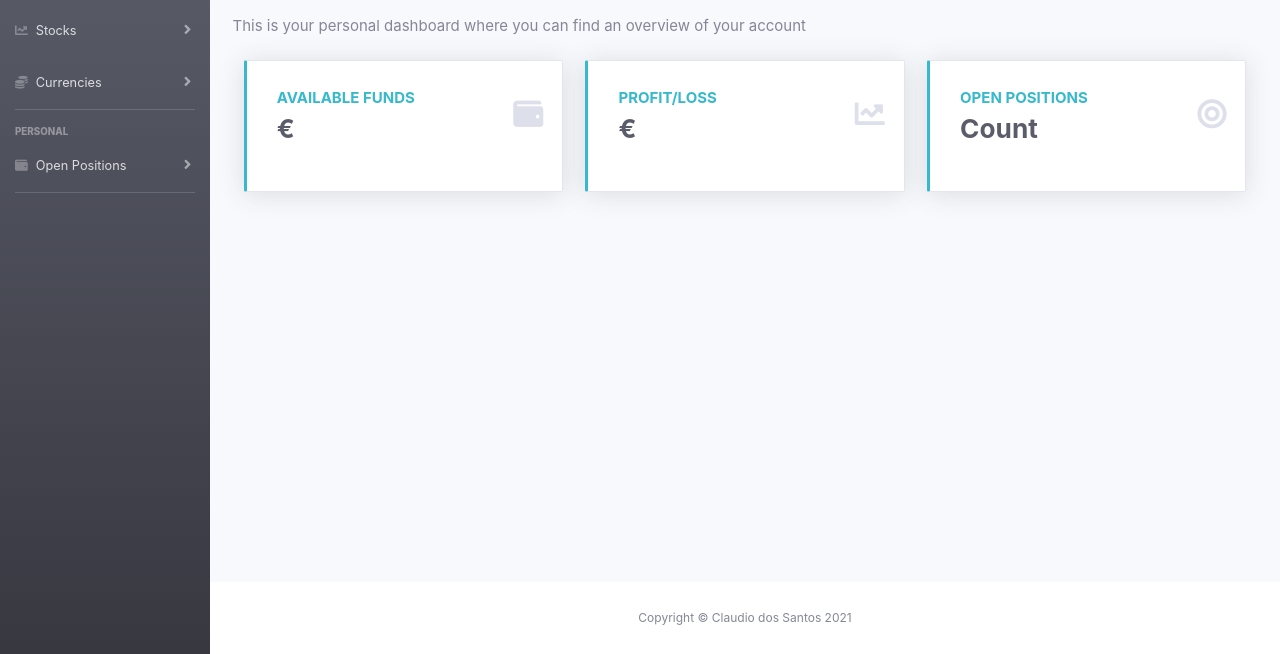
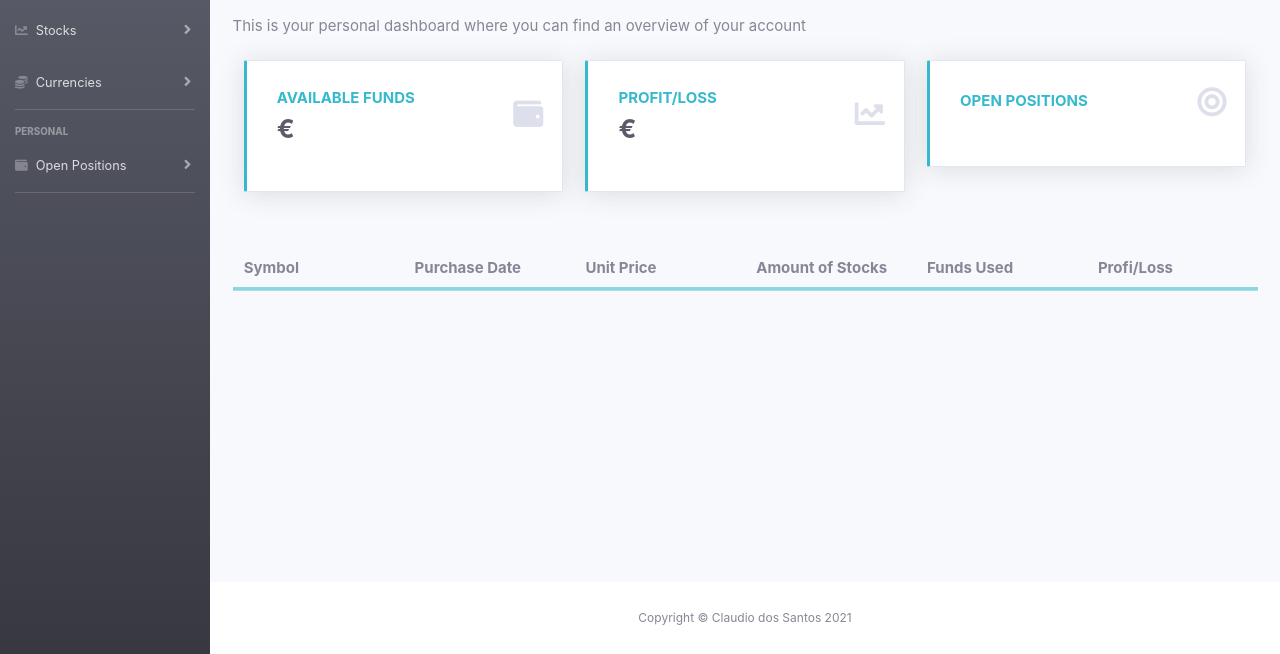
Before and after one commit to Claudio-C-Santos/MS3-My-Broker, a Flask app: template templates/profile.html in a window 1280 px wide. Shown: the part 146-800 px from the top of the page. Run offline with Flask 2, Linux system fonts and the light colour scheme; the template is opened without the code that fills it, so the values that code supplies are empty; some libraries are stand-ins or nearby versions.

Commit message:
<build>profile page with list of open positions and their count

```diff
--- a/app.py
+++ b/app.py
@@ -29,7 +29,7 @@ mongo = PyMongo(app)
 # Retrieve all data from mongoDB's "transactions" entries
 TRANSACTIONS = mongo.db.transactions.find()
 # Retrieve stock info from Alpha Advantage API
-STOCK = app_alpha.get_daily_adjusted("IBM")
+# STOCK = app_alpha.get_daily_adjusted("IBM")
 
 
 @app.route("/")
--- a/static/css/index.css
+++ b/static/css/index.css
@@ -76,8 +76,8 @@ body {
     margin: 10px;
 }
 
-#stock_preview {
-    border: 2px solid black;
+.positions_title {
+  box-shadow: 0 0.25rem rgb(54, 185, 204, 0.55);
 }
 
 @media screen and (min-width: 425px) and (max-width: 1025px){
--- a/templates/profile.html
+++ b/templates/profile.html
@@ -46,7 +46,9 @@
                     <div class="row no-gutters align-items-center">
                         <div class="col mr-2">
                             <div class="text-m font-weight-bold text-info text-uppercase mb-1">Open Positions</div>
-                            <div class="h3 mb-0 font-weight-bold text-gray-800">Count</div>
+                            <div class="h3 mb-0 font-weight-bold text-gray-800">
+                                {{ transactions.count() }}
+                            </div>
                         </div>
                         <div class="col-auto">
                             <i class="fas fa-bullseye fa-2x text-gray-300"></i>
@@ -57,9 +59,18 @@
         </div>
     </div>
 
+    <div class="row positions_title py-2">
+            <div class="col s2 "><b>Symbol</b></div>
+            <div class="col s2"><b>Purchase Date</b></div>
+            <div class="col s2"><b>Unit Price</b></div>
+            <div class="col s2"><b>Amount of Stocks</b></div>
+            <div class="col s2"><b>Funds Used</b></div>
+            <div class="col s2"><b>Profi/Loss</b></div>
+        </div>
+
     {% for transaction in transactions %}
-        <div class="row" id="stock_preview">
-            <div class="col s2">
+        <div class="row shadow py-2">
+            <div class="col s2 ">
                 {{ transaction.ticker }}
             </div>
             <div class="col s2">
@@ -72,10 +83,10 @@
                 {{ transaction.stock_amount }}
             </div>
             <div class="col s2">
-                {{ transaction.money_amount }}
+                {{ transaction.stock_amount }} * {{ transaction.purchase_price }}
             </div>
             <div class="col s2">
-                {{ transaction.stock_amount }} * {{ transaction.purchase_price }}
+                to build
             </div>
         </div>
     {% endfor %}
```
